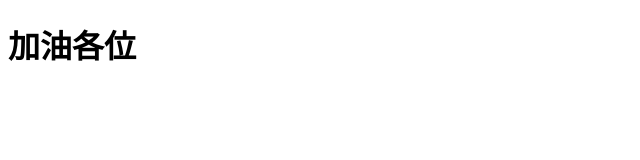
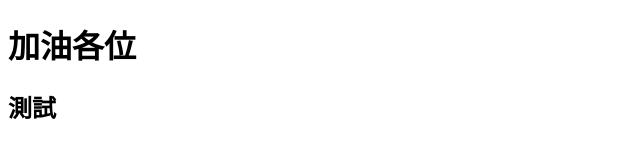
Before and after one commit to Fukuzawa72/my_second_project, a plain HTML site: page index2.html in a window 1280 px wide. Shown: the whole page, without its empty margins (0-640 px from the left). Drawn offline with Linux system fonts and the light colour scheme.

Commit message:
ver2.0發表咯

```diff
--- a/index2.html
+++ b/index2.html
@@ -13,7 +13,9 @@
         <!-- 小谷在這邊加東西 -->
     </div>
     <div>
-        <!-- 小盧在這邊加東西 -->
+        <!-- 我是小mea在這邊加東西 -->
+        <h2>測試</h2>
+
     </div>
 </body>
 </html>
```
